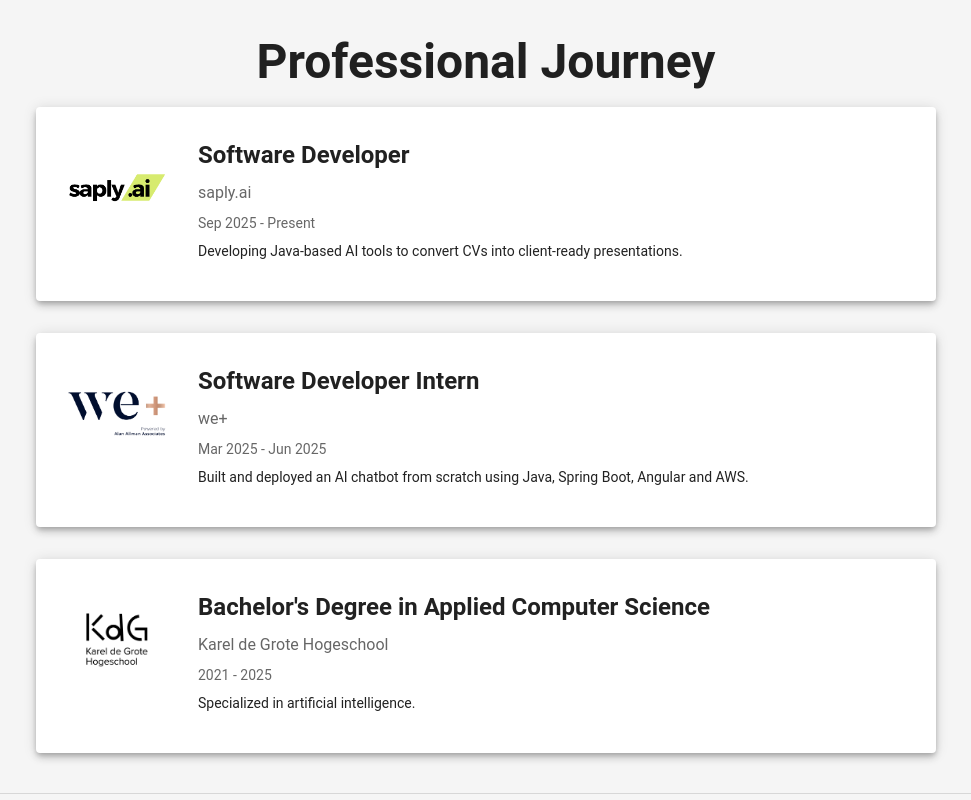
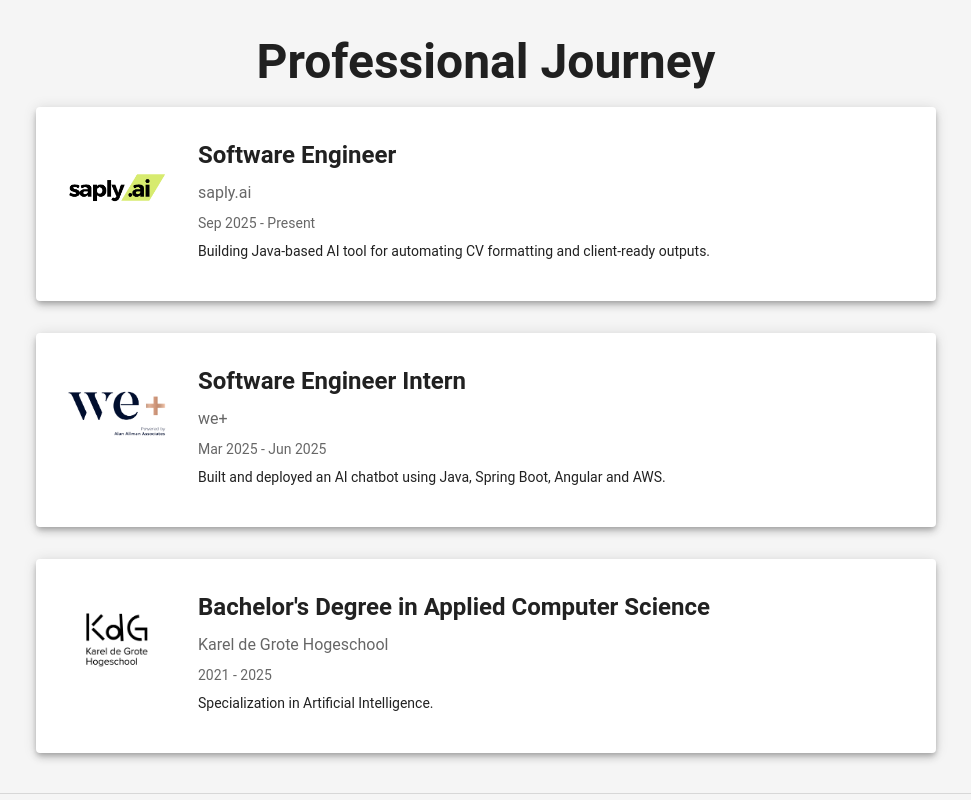
Before and after one commit to noahg9/my-portfolio, a React (Vite) app: page / in a window 1280 px wide. Shown: the part 1373-2173 px from the top of the page, without its empty margins (154-1125 px from the left). Built offline with nearby package versions, Linux system fonts and the light colour scheme.

Commit message:
Update professional journey text

```diff
--- a/src/App.tsx
+++ b/src/App.tsx
@@ -69,7 +69,7 @@ const App: React.FC = () => {
                     <Button
                         variant="outlined"
                         color="inherit"
-                        href="https://www.linkedin.com/in/noahguerin"
+                        href="https://www.linkedin.com/in/noahguerin/"
                         target="_blank"
                         startIcon={<FaLinkedin />}
                     >
--- a/src/data/data.ts
+++ b/src/data/data.ts
@@ -1,28 +1,4 @@
 import { FaJava, FaReact, FaMicrosoft, FaPython } from "react-icons/fa";
-
-export const professionalJourney = [
-    {
-        role: "Software Developer",
-        company: "saply.ai",
-        period: "Sep 2025 - Present",
-        description: "Developing Java-based AI tools to convert CVs into client-ready presentations.",
-        logo: "/saply-ai.avif",
-    },
-    {
-        role: "Software Developer Intern",
-        company: "we+",
-        period: "Mar 2025 - Jun 2025",
-        description: "Built and deployed an AI chatbot from scratch using Java, Spring Boot, Angular and AWS.",
-        logo: "/we+.png",
-    },
-    {
-        degree: "Bachelor's Degree in Applied Computer Science",
-        institution: "Karel de Grote Hogeschool",
-        period: "2021 - 2025",
-        description: "Specialized in artificial intelligence.",
-        logo: "/kdg.png",
-    },
-];
 
 export const projects = [
     {
@@ -83,3 +59,27 @@ export const skills = [
         ],
     },
 ];
+
+export const professionalJourney = [
+    {
+        role: "Software Engineer",
+        company: "saply.ai",
+        period: "Sep 2025 - Present",
+        description: "Building Java-based AI tool for automating CV formatting and client-ready outputs.",
+        logo: "/saply-ai.avif",
+    },
+    {
+        role: "Software Engineer Intern",
+        company: "we+",
+        period: "Mar 2025 - Jun 2025",
+        description: "Built and deployed an AI chatbot using Java, Spring Boot, Angular and AWS.",
+        logo: "/we+.png",
+    },
+    {
+        degree: "Bachelor's Degree in Applied Computer Science",
+        institution: "Karel de Grote Hogeschool",
+        period: "2021 - 2025",
+        description: "Specialization in Artificial Intelligence.",
+        logo: "/kdg.png",
+    },
+];
```
